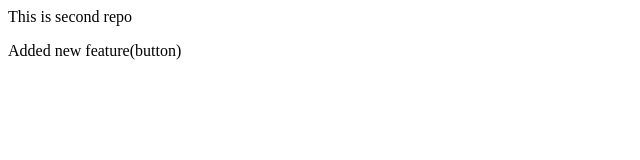
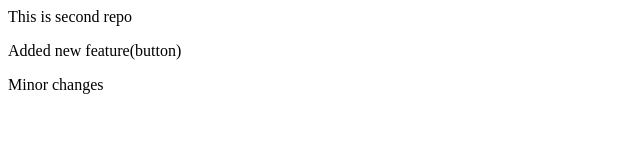
Before and after one commit to YogeshZT/secondRepo, a plain HTML site: page index.html in a window 1280 px wide. Shown: the whole page, without its empty margins (0-640 px from the left). Drawn offline with Linux system fonts and the light colour scheme.

Commit message:
Minor bug fixes

```diff
--- a/index.html
+++ b/index.html
@@ -1,2 +1,3 @@
 <p>This is second repo</p>
 <p>Added new feature(button)</p>
+<p>Minor changes</p>
--- a/s.css
+++ b/s.css
@@ -1,3 +1,3 @@
 p{
-    color : yellow
+    color : red
 }
```
